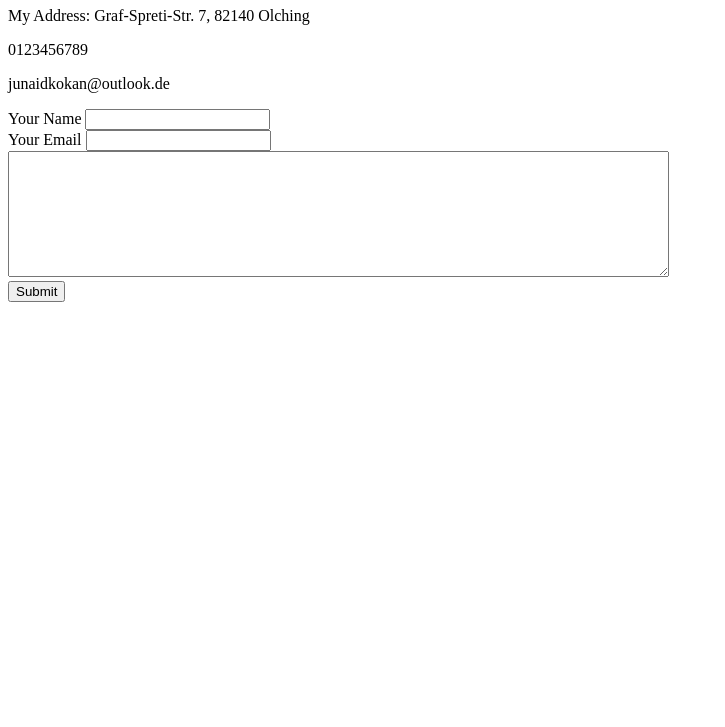
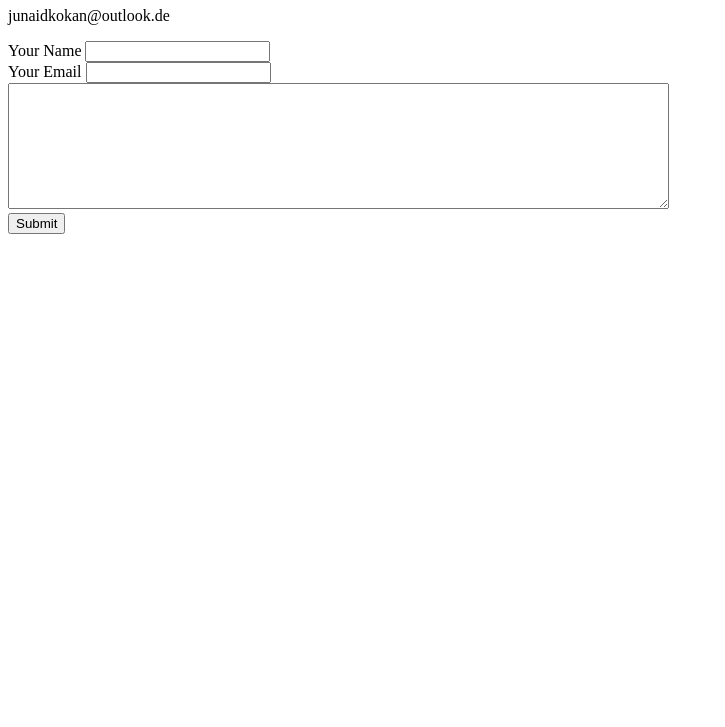
Before and after one commit to junaidkokan/resume, a plain HTML site: page contact.html in a window 1280 px wide. Shown: the part 73-800 px from the top of the page, without its empty margins (0-725 px from the left). Drawn offline with Linux system fonts and the light colour scheme.

Commit message:
changed contact information

```diff
--- a/contact.html
+++ b/contact.html
@@ -8,8 +8,6 @@
 
 <body>
   <h1>My Contact Details</h1>
-  <p>My Address: Graf-Spreti-Str. 7, 82140 Olching</p>
-  <p>0123456789</p>
   <p>junaidkokan@outlook.de</p>
 
   <form action="mailto:junaidkokan@outlook.de" method="post" enctype="text/plain">
```
